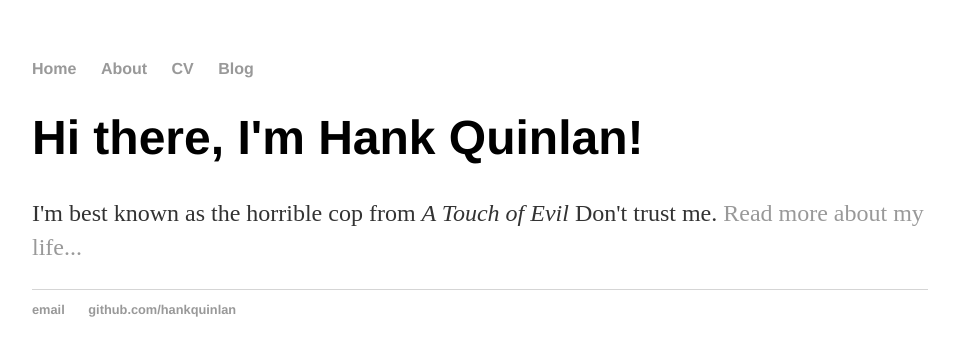
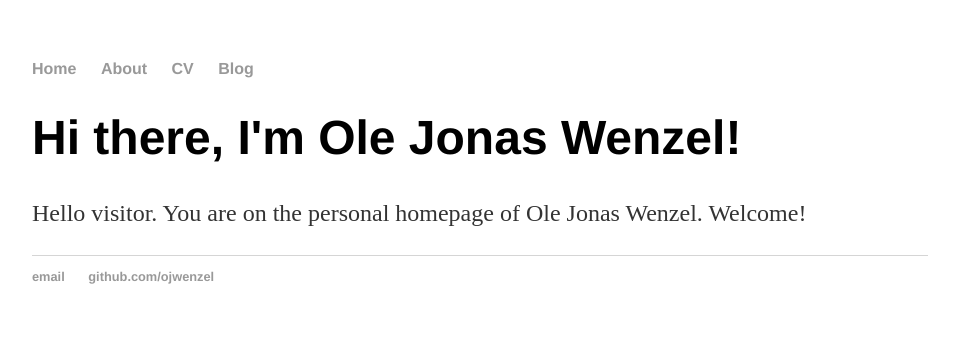
Before and after one commit to ojwenzel/ojwenzel.github.io, a Jekyll site: the page built from index.html, in a window 1280 px wide. Shown: the top 356 px of the page, without its empty margins (160-1119 px from the left). Built offline with Jekyll 4.4.1, drawn with Linux system fonts in a browser that asks for light colours.

Commit message:
personalize tutorial files

```diff
--- a/_layouts/default.html
+++ b/_layouts/default.html
@@ -21,8 +21,8 @@
 			</div><!-- /.container -->
 			<footer>
 	    		<ul>
-	        		<li><a href="mailto:hankquinlanhub@gmail.com">email</a></li>
-	        		<li><a href="https://github.com/hankquinlan">github.com/hankquinlan</a></li>
+	        		<li><a href="mailto:olejonaswenzel@gmail.com">email</a></li>
+	        		<li><a href="https://github.com/ojwenzel">github.com/ojwenzel</a></li>
 				</ul>
 			</footer>
 		</body>
--- a/blog/index.html
+++ b/blog/index.html
@@ -1,6 +1,6 @@
 ---
 layout: default
-title: Hank Quinlan's Blog
+title: Ole's Blog
 ---
 	<h1>{{ page.title }}</h1>
 	<ul class="posts">
--- a/cv/index.html
+++ b/cv/index.html
@@ -1,8 +1,8 @@
 ---
 layout: default
-title: Ole Jonas Wenzel, cv
+title: Ole Jonas Wenzel | cv
 ---
 <div class="blurb">
-	<h1>Hi there, I'm Hank Quinlan!</h1>
-	<p>I'm best known as the horrible cop from <em>A Touch of Evil</em> Don't trust me. <a href="/about">Read more about my life...</a></p>
+	<h1>Hi there, I'm Ole Jonas Wenzel!</h1>
+	<p>Here you find my cv!</p>
 </div><!-- /.blurb -->
--- a/index.html
+++ b/index.html
@@ -1,8 +1,10 @@
 ---
 layout: default
-title: Hank Quinlan, Horrible Cop
+title: Ole Jonas Wenzel | home
 ---
 <div class="blurb">
-	<h1>Hi there, I'm Hank Quinlan!</h1>
-	<p>I'm best known as the horrible cop from <em>A Touch of Evil</em> Don't trust me. <a href="/about">Read more about my life...</a></p>
+	<h1>Hi there, I'm Ole Jonas Wenzel!</h1>
+	<p>
+		Hello visitor. You are on the personal homepage of Ole Jonas Wenzel. Welcome!
+	</p>
 </div><!-- /.blurb -->
```
Also changed, not shown: _posts/2020-08-16-ojwenzel-site-launched.md (+2 -2 lines), about/index.html (+6 -3 lines).
